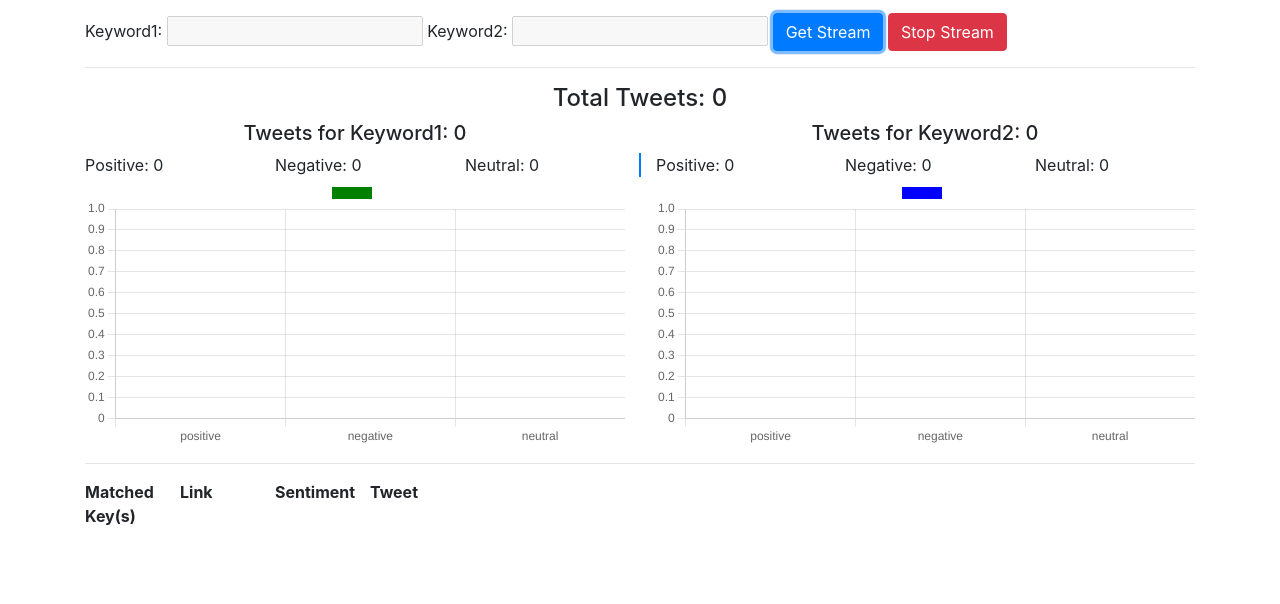
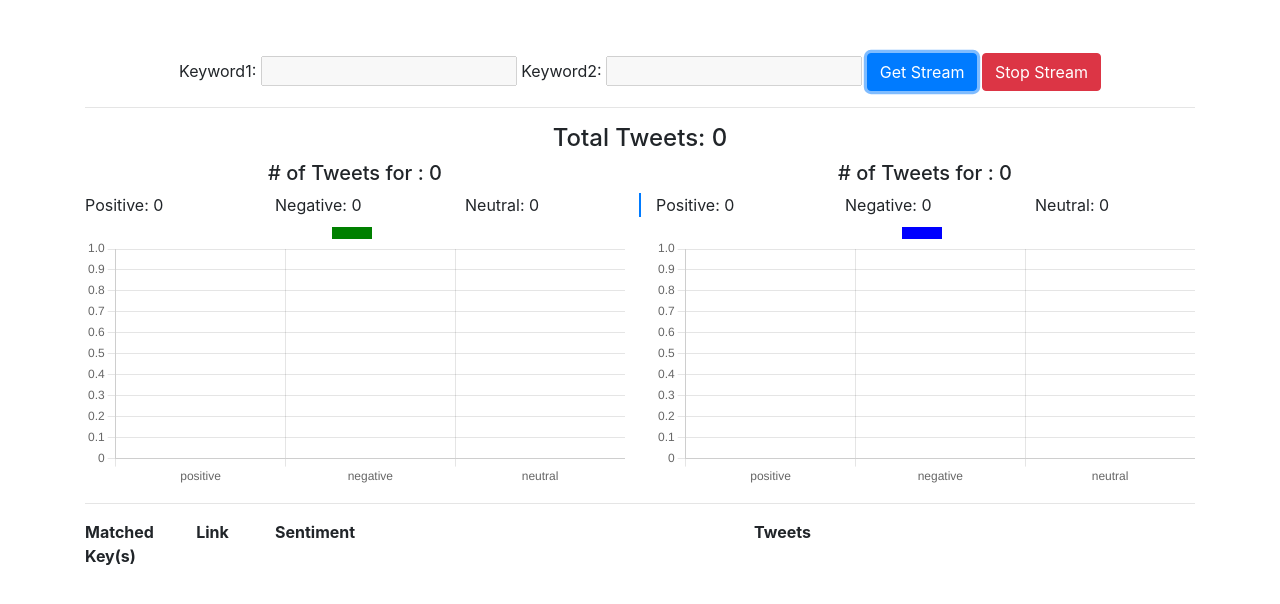
Before and after one commit to killermountain/TSA-End-to-End, a plain HTML site: page Client/index.html in a window 1280 px wide. Both pictures are taken after a click on the button "Get Stream". Shown: the part 94-698 px from the top of the page. Drawn offline with nearby package versions, Linux system fonts and the light colour scheme; no server answers.

Commit message:
Autohide containers
Hide containers before query for Tweets

```diff
--- a/Client/index.html
+++ b/Client/index.html
@@ -9,8 +9,8 @@
 <body>
   <br>
 	<h1 class="display-4 text-center">Twitter Topics Sentiment Analysis</h1>
-  <ul id='messages'></ul>
-  <div class="container">
+  <br><br>
+  <div class="container text-center">
     <label>Keyword1: </label>
     <input type="text" id="key1"/>
     <label>Keyword2: </label>
@@ -20,11 +20,16 @@
     <button type="button" id="resetbtn" class="btn btn-secondary">Clear Keywords</button>
     <hr/>
   </div>
-  <div class='container'>
+  <ul id='messages'></ul>
+  <div id='results_container' class='container'>
       <div class="row">
         <h4 class="col-md-12 text-center">Total Tweets: <span id="tweets_count">0</span></h4>
-        <h5 class="col-md-6 text-center">Tweets for Keyword1: <span id="key1_count">0</span></h5>
-        <h5 class="col-md-6 text-center">Tweets for Keyword2: <span id="key2_count">0</span></h5>
+        <h5 class="col-md-6 text-center"># of Tweets for <span id='keyword1'>Keyword1</span>
+          <span id="key1_count">0</span>
+        </h5>
+        <h5 class="col-md-6 text-center"># of Tweets for <span id='keyword2'>Keyword2</span>
+          <span id="key2_count">0</span>
+        </h5>
         <div class="col-md-2">Positive: <span id="key1_pos">0</span></div>
         <div class="col-md-2">Negative: <span id="key1_neg">0</span></div>
         <div class="col-md-2 border-right border-primary">Neutral: <span id="key1_neut">0</span></div>
@@ -37,12 +42,13 @@
     <hr/>
   </div>
 
-  <div class="container">
+  <div id='tweets_table' class="container">
     <div class="row">
+      <hr>
       <div class="col-md-1"><b>Matched Key(s)</b></div>
-      <div class="col-md-1"><b>Link</b></div>
-      <div class="col-md-1"><b>Sentiment</b></div>
-      <div class="col-md-9"><b>Tweet</b></div>
+      <div class="col-md-1 text-center"><b>Link</b></div>
+      <div class="col-md-1 text-right"><b>Sentiment</b></div>
+      <div class="col-md-9 text-center"><b>Tweets</b></div>
     </div>
 
     <div style="height:300px;overflow-y:scroll;">
--- a/Client/index.js
+++ b/Client/index.js
@@ -6,7 +6,10 @@ $(document).ready(function()
 {
     sio = io('http://127.0.0.1:5000/');
     $('#resetbtn').hide();
-    open_conn = true
+    $('#results_container').hide();
+    $('#tweets_table').hide();
+
+    open_conn = false;
     client_id = 0
     tweet_count = 0
     tag1_count = 0
@@ -29,20 +32,24 @@ $(document).ready(function()
         }
         tag1 = $('#key1').val();
         tag2 = $('#key2').val();
+        $('#keyword1').text(tag1 + ": ");
+        $('#keyword2').text(tag2 + ": ");
         $('#key1').prop( "disabled", true );
         $('#key2').prop( "disabled", true );
         msg = tag1 + ';' + tag2
 
+        $('#results_container').show();
+        $('#tweets_table').show();
+
         sio.emit('get_stream', {'keys': msg, 'sid':client_id});
         charts = drawCharts(canvas1, canvas2);
-        // drawCharts();
+
         console.log('Keywords sent to server for tweets.');
     });
 
     $('#stopbtn').on('click', function(){
         sio.send("[201] Disconnecting...;" + client_id);
         sio.disconnect();
-        open_conn = false
         $('#key1').prop( "disabled", false );
         $('#key2').prop( "disabled", false );
         $('#resetbtn').show();
@@ -55,6 +62,7 @@ $(document).ready(function()
     });
 
     sio.on('connect', function() {
+        open_conn = true;
         console.log('connected');
         $('#messages').append('<li>['+ (new Date).toLocaleString() +'] Connected to the server</li>');
         sio.send("[200] Client has connected to the server!");
@@ -100,6 +108,7 @@ $(document).ready(function()
     });
 
     sio.on('disconnect', function() {
+        open_conn = false
         console.log('disconnected');
         $('#messages').append('<li>['+ (new Date).toLocaleString() +'] Disconnected from the server.</li>');
     });
```
